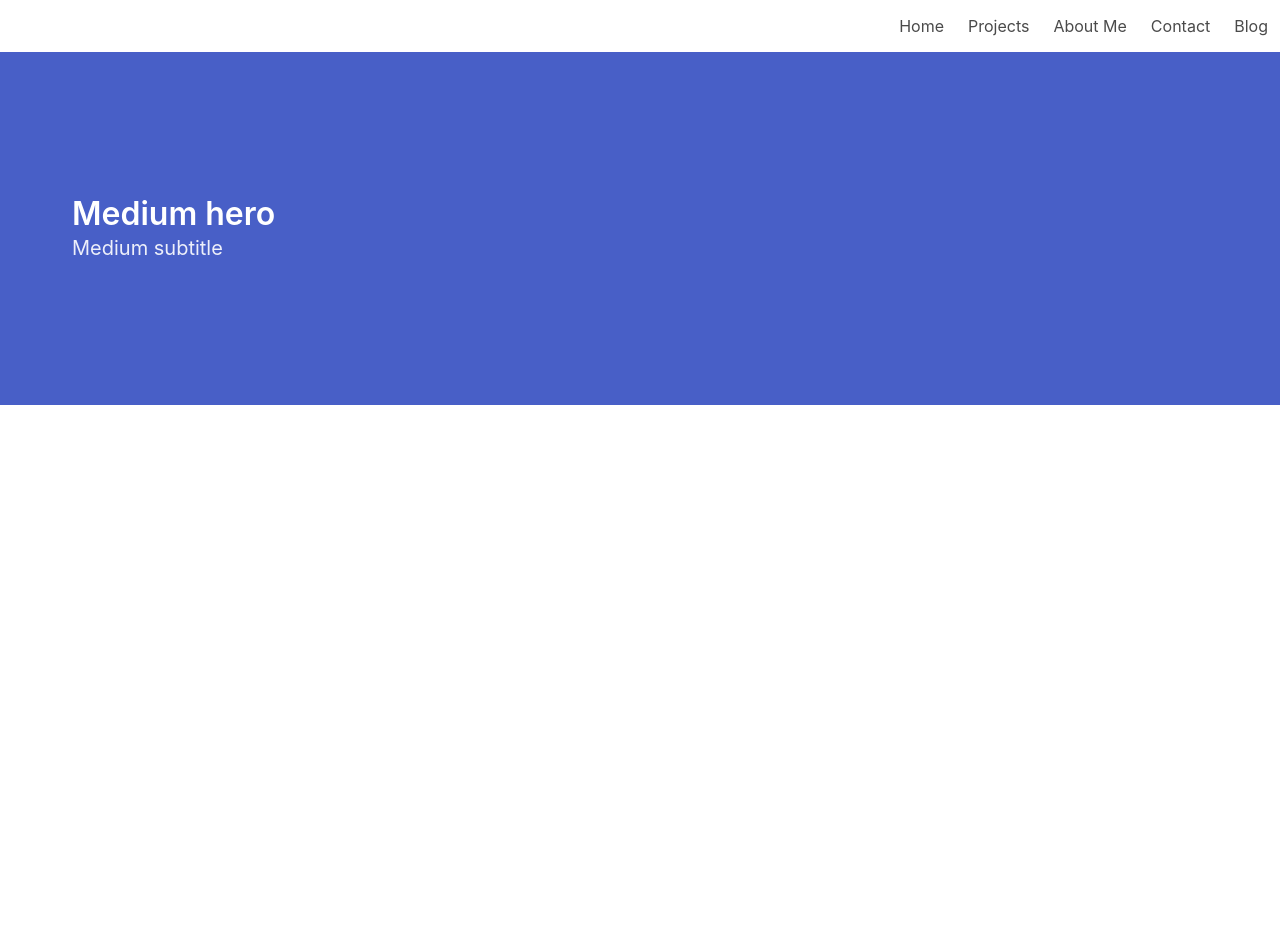
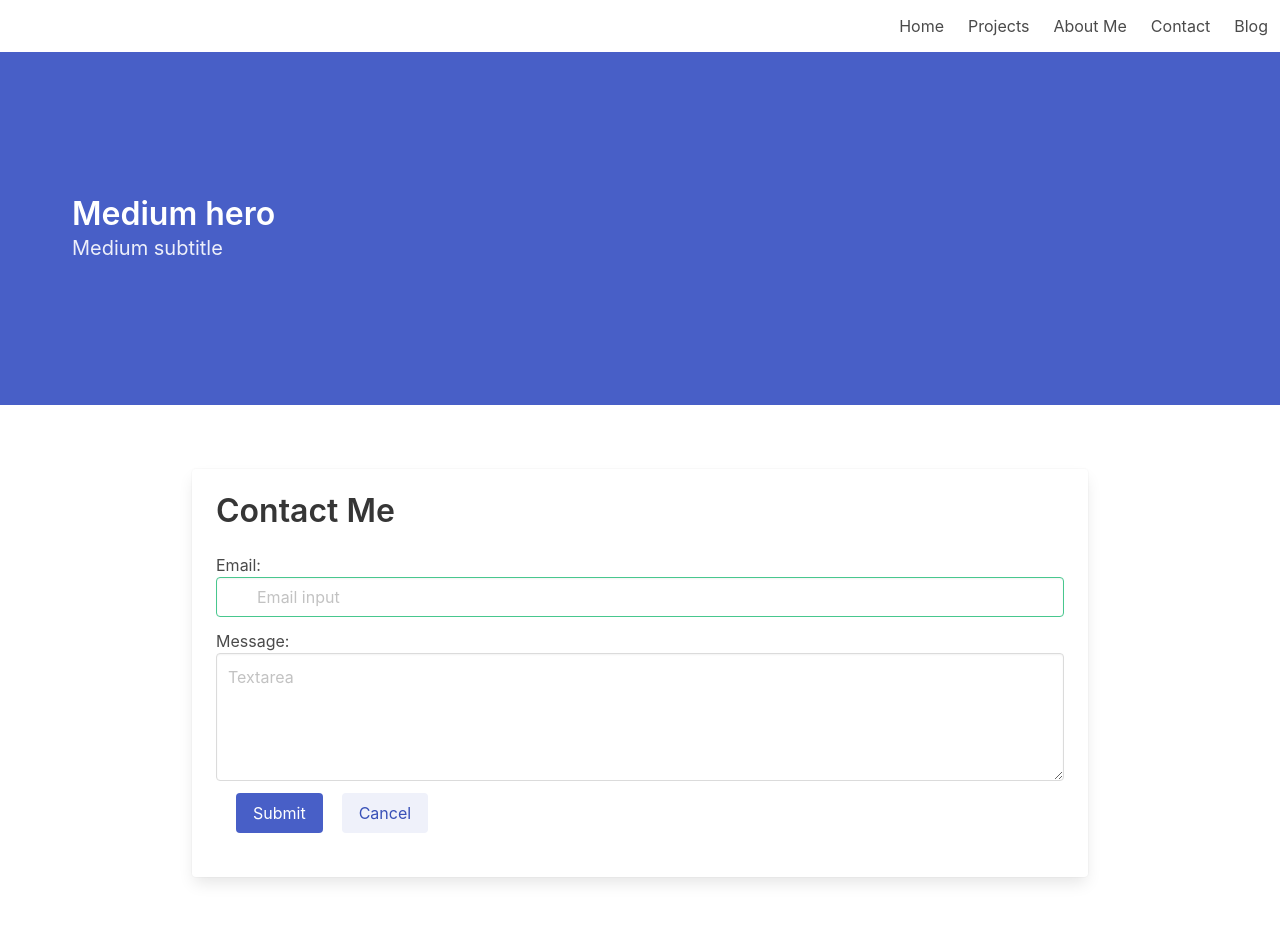
Before and after one commit to jessnyj/react-portfolio, a React (Create React App) app in the folder client/: page /contact in a window 1280 px wide. Shown: the top 952 px of the page. Before the commit the page ends 800 px from the top, so only its background shows below. Built offline with nearby package versions, Linux system fonts and the light colour scheme.

Commit message:
added contact form and styling

```diff
--- /dev/null
+++ b/client/src/components/ContactForm/contactform.css
@@ -0,0 +1,12 @@
+#contactCard {
+    margin-top: 5%;
+    margin-left: 15%;
+    margin-right: 15%;
+    width: 70%;
+    height: 90%;
+}
+
+#submitBtn {
+    margin-bottom: 20px;
+    margin-left: 20px;
+}
--- /dev/null
+++ b/client/src/components/ContactForm/contactform.js
@@ -0,0 +1,45 @@
+import React from 'react';
+import "./contactform.css";
+import Footer from "../Footer/footer";
+
+function ContactForm() {
+    return (
+        <div>
+            <div id="contactCard" className="card">
+                <div className="card-content">
+                    <h3 className="title is-3">Contact Me</h3>
+                    <form action="https://formspree.io/f/meqpwlrb" method="POST">
+                        <div className="field">
+                            <div className="control has-icons-left has-icons-right">
+                                <label>Email:<input className="input is-success" placeholder="Email input" type="text" name="_replyto"></input></label>
+                            </div>
+                        </div>
+
+                        <div id="msg" className="field">
+                            <div className="control">
+                                <label>
+                                    Message:
+                    <textarea className="textarea" placeholder="Textarea" name="message"></textarea>
+                                </label>
+                            </div>
+                        </div>
+                        <div className="field is-grouped">
+                            <div className="control">
+                                <button type="submit" id="submitBtn" className="button is-link">Submit</button>
+                            </div>
+                            <div className="control">
+                                <a href="/contact">
+                                    <button className="button is-link is-light">Cancel</button>
+                                </a>
+                            </div>
+                        </div>
+                    </form>
+                </div>
+            </div>
+            <Footer />
+        </div>
+    );
+}
+
+
+export default ContactForm;
--- a/client/src/components/Footer/footer.css
+++ b/client/src/components/Footer/footer.css
@@ -1,5 +1,5 @@
 .footer {
-    margin-top: 40rem;
+    margin-top: 10%;
 }
 
 .buttons {
--- a/client/src/pages/Contact/contact.js
+++ b/client/src/pages/Contact/contact.js
@@ -1,10 +1,13 @@
 import React from 'react';
-import Header from "../../components/Header/header"
+import Header from "../../components/Header/header";
+import ContactForm from "../../components/ContactForm/contactform";
 
 function Contact() {
     return (
-        <Header />
-
+        <div>
+            <Header />
+            <ContactForm />
+        </div>
     );
 }
 
```
